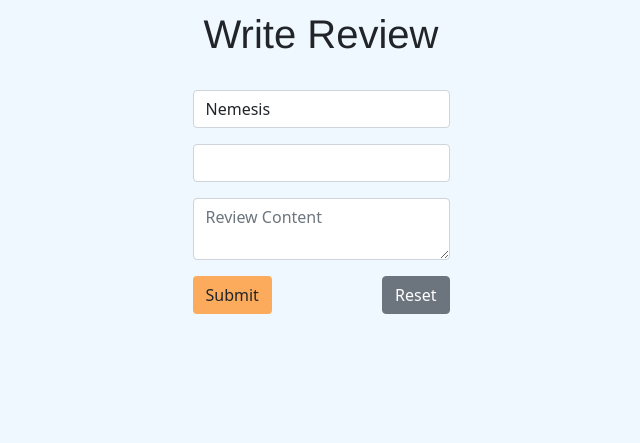
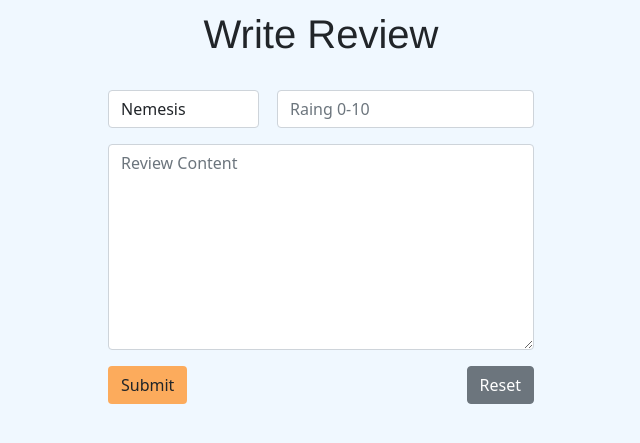
Before and after one commit to EvanMad/CoasterCritic, a Flask app: page /add_review in a window 1280 px wide. Shown: the part 70-513 px from the top of the page, without its empty margins (324-964 px from the left). Run offline with Flask 3, Linux system fonts and the light colour scheme; data comes from the database, SQL or seed files in the repository; some libraries are stand-ins or nearby versions.

Commit message:
format write review

```diff
--- a/app/templates/write_review.html
+++ b/app/templates/write_review.html
@@ -6,14 +6,16 @@
     <h1 class="font-test">Write Review</h1>
     <form action="/add_review" method="post" name="submit" autocomplete="off" class="mt-4">
       {{ form.hidden_tag() }}
+      <div class="page_container_h">
         <div class="mb-3">
           {{ form.rollercoaster(class="form-control") }}
         </div>
         <div class="mb-3">
-          {{ form.rating(class="form-control") }}
+          {{ form.rating(class="form-control", placeholder="Raing 0-10") }}
+        </div>
       </div>
       <div class="mb-3">
-            {{ form.content(class="form-control", placeholder="Review Content") }}
+        {{ form.content(class="form-control", placeholder="Review Content", rows=8) }}
       </div>
       <div class="d-flex justify-content-between">
         <button style="background-color: #ff9933cb;" class="btn" type="submit">Submit</button>
```
Lines whose indentation alone changed are shown as unchanged.
